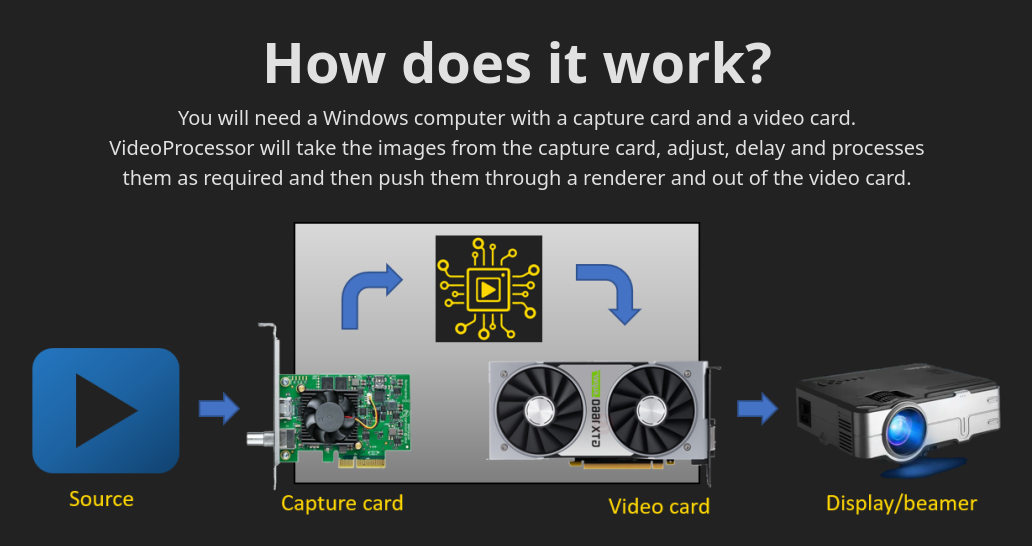
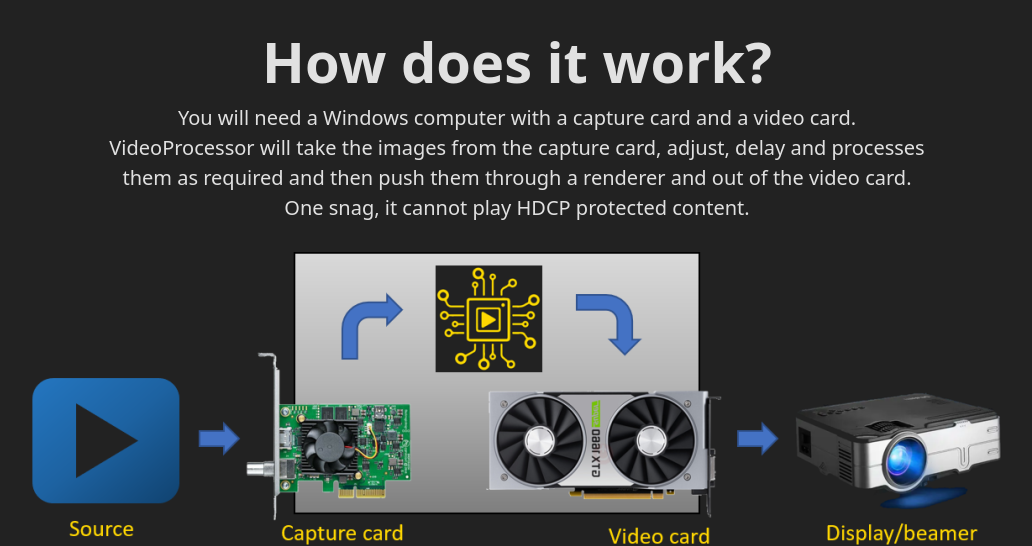
Before and after one commit to defl/videoprocessor_website, a Flask app: page / in a window 1280 px wide. Shown: the part 1371-1917 px from the top of the page, without its empty margins (123-1155 px from the left). Run offline with Flask 2, Linux system fonts and the light colour scheme; some libraries are stand-ins or nearby versions.

Commit message:
more index text

```diff
--- a/site/templates/index.html
+++ b/site/templates/index.html
@@ -51,6 +51,7 @@
             <p class="lead mb-4">
                 You will need a Windows computer with a capture card and a video card.
                 VideoProcessor will take the images from the capture card, adjust, delay and processes them as required and then push them through a renderer and out of the video card.
+                One snag, it cannot play HDCP protected content.
             </p>
         </div>
         <div class="overflow-hidden">
```
